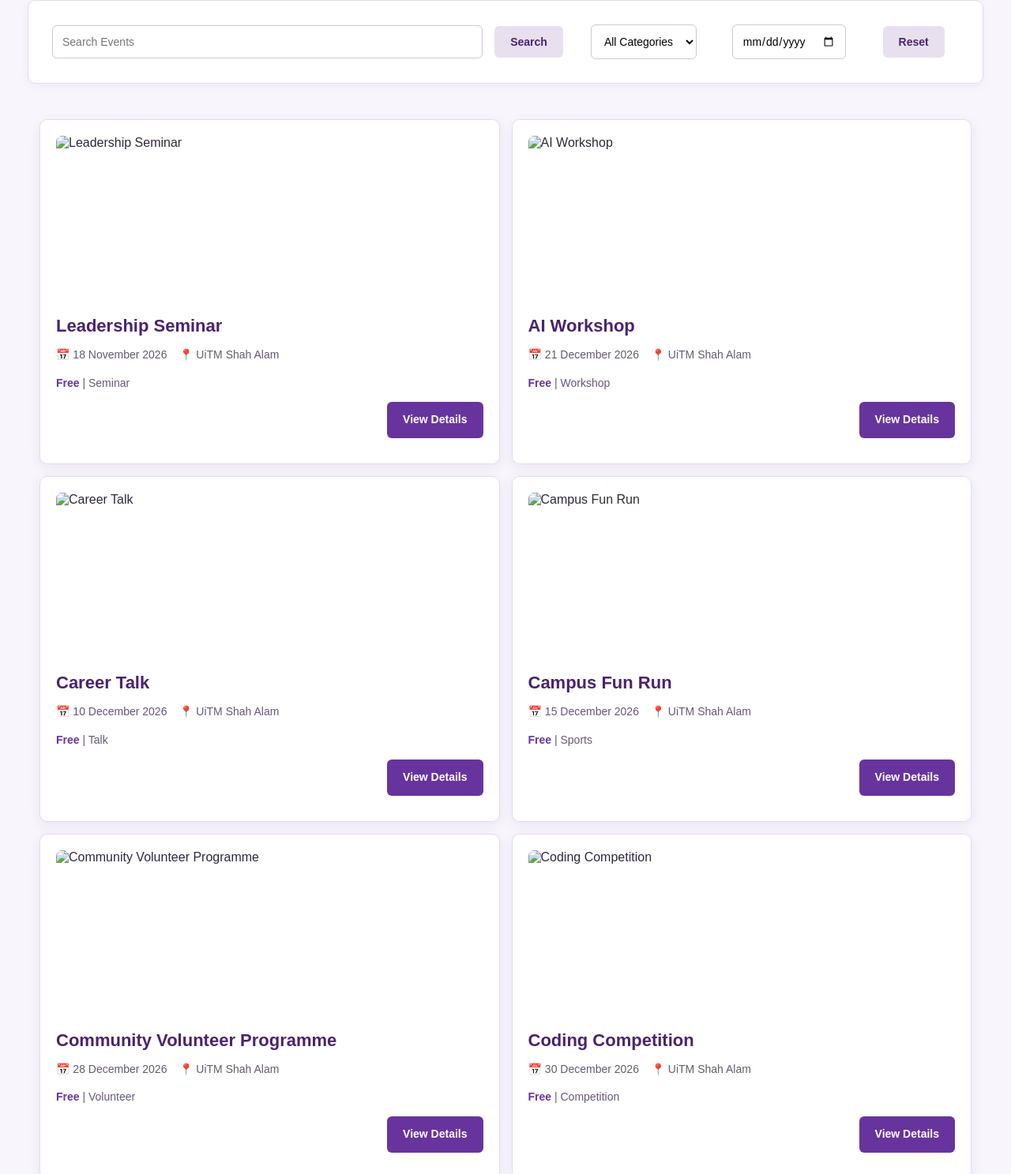
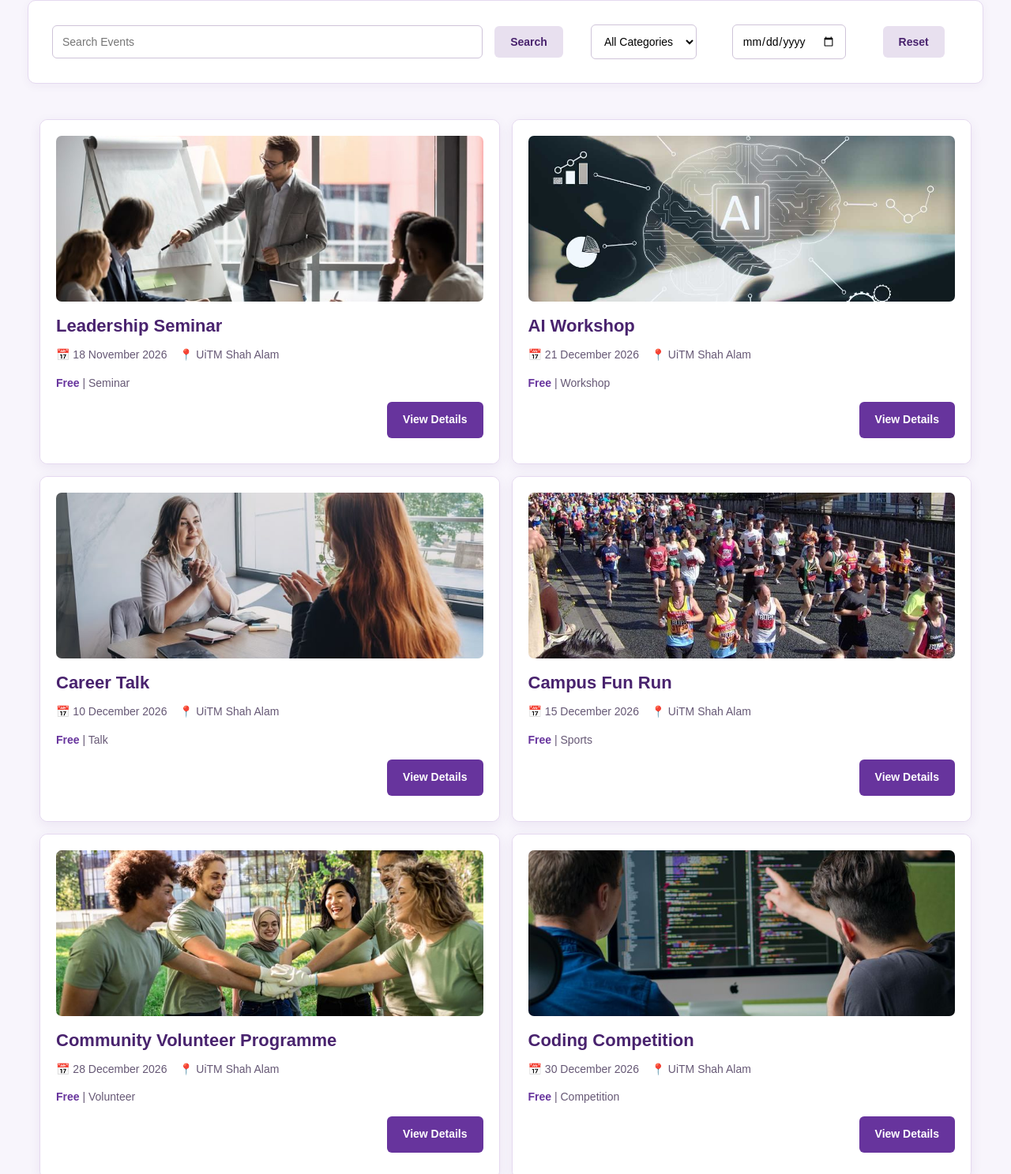
Before and after one commit to dibaa2906/CSC584, a plain HTML site: page Student/events.html in a window 1280 px wide. Shown: the part 252-1739 px from the top of the page at 79% size. Drawn offline with Linux system fonts and the light colour scheme.

Commit message:
Fix event image paths and add event images

```diff
--- a/Student/events.html
+++ b/Student/events.html
@@ -113,7 +113,7 @@
           category: "Seminar",
           date: "2026-11-18",
           location: "UiTM Shah Alam",
-          image: "images/leadership.jpg",
+          image: "../images/leadership.jpg",
         },
         {
           id: 2,
@@ -121,7 +121,7 @@
           category: "Workshop",
           date: "2026-12-21",
           location: "UiTM Shah Alam",
-          image: "images/ai-workshop.jpg",
+          image: "../images/ai-workshop.jpg",
         },
         {
           id: 3,
@@ -129,7 +129,7 @@
           category: "Talk",
           date: "2026-12-10",
           location: "UiTM Shah Alam",
-          image: "images/career-talk.jpg",
+          image: "../images/career-talk.jpg",
         },
         {
           id: 4,
@@ -137,7 +137,7 @@
           category: "Sports",
           date: "2026-12-15",
           location: "UiTM Shah Alam",
-          image: "images/fun-run.jpg",
+          image: "../images/fun-run.jpg",
         },
         {
           id: 5,
@@ -145,7 +145,7 @@
           category: "Volunteer",
           date: "2026-12-28",
           location: "UiTM Shah Alam",
-          image: "images/volunteer.jpg",
+          image: "../images/volunteer.jpg",
         },
         {
           id: 6,
@@ -153,7 +153,7 @@
           category: "Competition",
           date: "2026-12-30",
           location: "UiTM Shah Alam",
-          image: "images/coding.jpg",
+          image: "../images/coding.jpg",
         },
       ];
 
```
Also changed, not shown: Student/event-details.html (+6 -6 lines).
